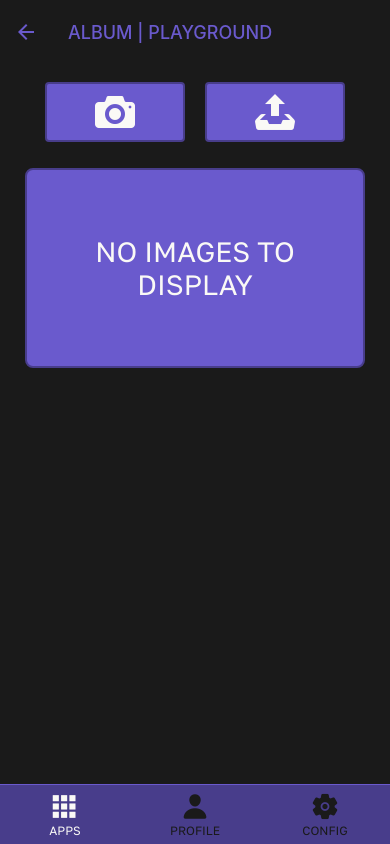
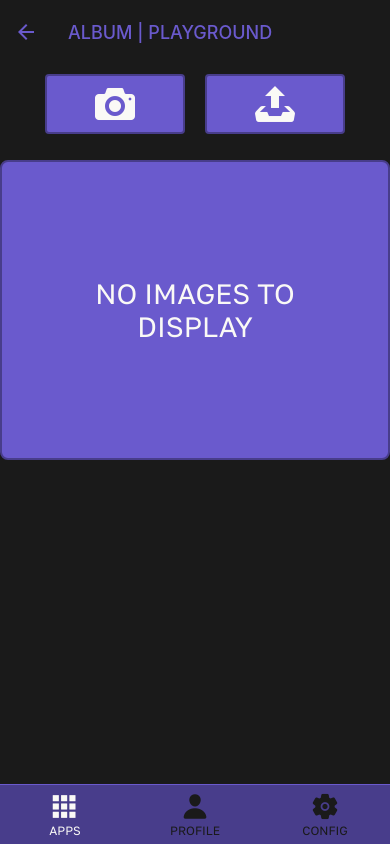
Before and after one commit to santio89/playground-react-native, a React Native app: screen /Album in a window 390 px wide. Built offline with nearby package versions, Linux system fonts and the light colour scheme.

Commit message:
small fix

```diff
--- a/screens/Album.jsx
+++ b/screens/Album.jsx
@@ -4,7 +4,6 @@ import { useSelector, useDispatch } from 'react-redux'
 import { setAlbumItems, getAppsData } from '../store/actions/apps.action'
 import Constants from '../constants/Styles'
 import { LANGS } from '../constants/Langs'
-import { LinearGradient } from 'expo-linear-gradient'
 import { MaterialIcons } from '@expo/vector-icons';
 import { Entypo } from '@expo/vector-icons';
 import uuid from 'react-native-uuid';
@@ -135,8 +134,7 @@ const Album = ({ navigation }) => {
 
   return (
     <View style={[styles.albumWrapper, !darkMode && styles.backgroundWhite]}>
-      <ScrollView contentContainerStyle={[styles.albumContainer, !darkMode && styles.backgroundWhite]}>
-        <View style={[styles.btnContainer, !darkMode && styles.backgroundWhite]}>
+      <View style={[styles.btnContainer]}>
         <TouchableOpacity style={[styles.albumBtn, altColorTheme && styles.altAlbumBtn]} onPress={handleTakeImage}>
           <Text style={[styles.albumText]}><Entypo name="camera" size={Constants.fontXl} color={Constants.colorWhite} /></Text>
         </TouchableOpacity>
@@ -144,7 +142,7 @@ const Album = ({ navigation }) => {
           <Text style={[styles.albumText]}><Entypo name="upload" size={Constants.fontXl} color={Constants.colorWhite} /></Text>
         </TouchableOpacity>
       </View>
-
+      <View style={[styles.albumContainer, !darkMode && styles.backgroundWhite]}>
         <ScrollView contentContainerStyle={[styles.albumImgContainer, altColorTheme && styles.altAlbumImgContainer, windowWidth < 480 && { flexDirection: 'column', flexWrap: 'nowrap' }]}>
           {!uriList || uriList.length === 0 ?
             <View style={{ width: '100%', maxWidth: windowWidth < 800 ? 320 : '100%', justifyContent: 'center', alignItems: 'center' }}>
@@ -161,7 +159,7 @@ const Album = ({ navigation }) => {
             ))}
         </ScrollView>
 
-      </ScrollView>
+      </View>
 
       <Modal visible={modalVisible.active} transparent={true} animationType='fade'>
         <SafeAreaView style={styles.modal}>
@@ -205,8 +203,9 @@ const styles = StyleSheet.create({
   },
   albumContainer: {
     width: '100%',
+    display: 'flex',
     justifyContent: 'center',
-    flexGrow: 1,
+    flex: 1,
     backgroundColor: Constants.colorDark,
     maxWidth: 800,
     margin: 'auto'
@@ -215,12 +214,7 @@ const styles = StyleSheet.create({
     flexDirection: 'row',
     justifyContent: 'center',
     alignItems: 'center',
-    marginTop: 8,
-    marginBottom: 16,
-    backgroundColor: Constants.colorDark,
-    /* position: 'sticky',
-    top: 0,
-    zIndex: 1 */
+    minWidth: 300,
   },
   albumBtn: {
     backgroundColor: Constants.colorPrimary,
@@ -257,10 +251,10 @@ const styles = StyleSheet.create({
     backgroundColor: Constants.colorPrimary,
     width: '100%',
     maxWidth: '100%',
-    minWidth: 200,
-    minHeight: 200,
+    minWidth: 300,
+    minHeight: 300,
     padding: 8,
-    marginBottom: 32
+    marginVertical: 16
   },
   albumImg: {
     borderRadius: 8,
--- a/screens/MainMenu.jsx
+++ b/screens/MainMenu.jsx
@@ -44,7 +44,7 @@ const MainMenu = ({ navigation }) => {
         <>
             <Header navigation={navigation} />
             <View style={[styles.menuWrapper, !darkMode && styles.backgroundWhite]}>
-                <ScrollView contentContainerStyle={[styles.menuContainer, !darkMode && styles.backgroundWhite, { paddingVertical: 40 }]}>
+                <ScrollView contentContainerStyle={[styles.menuContainer, !darkMode && styles.backgroundWhite, { paddingVertical: 16 }]}>
                     <View style={[{ width: '100%', maxWidth: 800, margin: 'auto', justifyContent: 'center', alignItems: 'center', flexWrap: 'wrap' }, { flexDirection: windowWidth > 800 ? 'row' : 'column' }]}>
                         <View style={[styles.menuOptionWrapper, { margin: windowWidth < 800 ? 10 : 20 }]}>
                             <TouchableOpacity style={[styles.menuOption, altColorTheme && styles.altMenuOption, { width: (windowWidth > 320 ? 320 : 280) }]} onPress={() => { navigation.navigate("ToDoList") }}>
```
Lines whose indentation alone changed are shown as unchanged.
